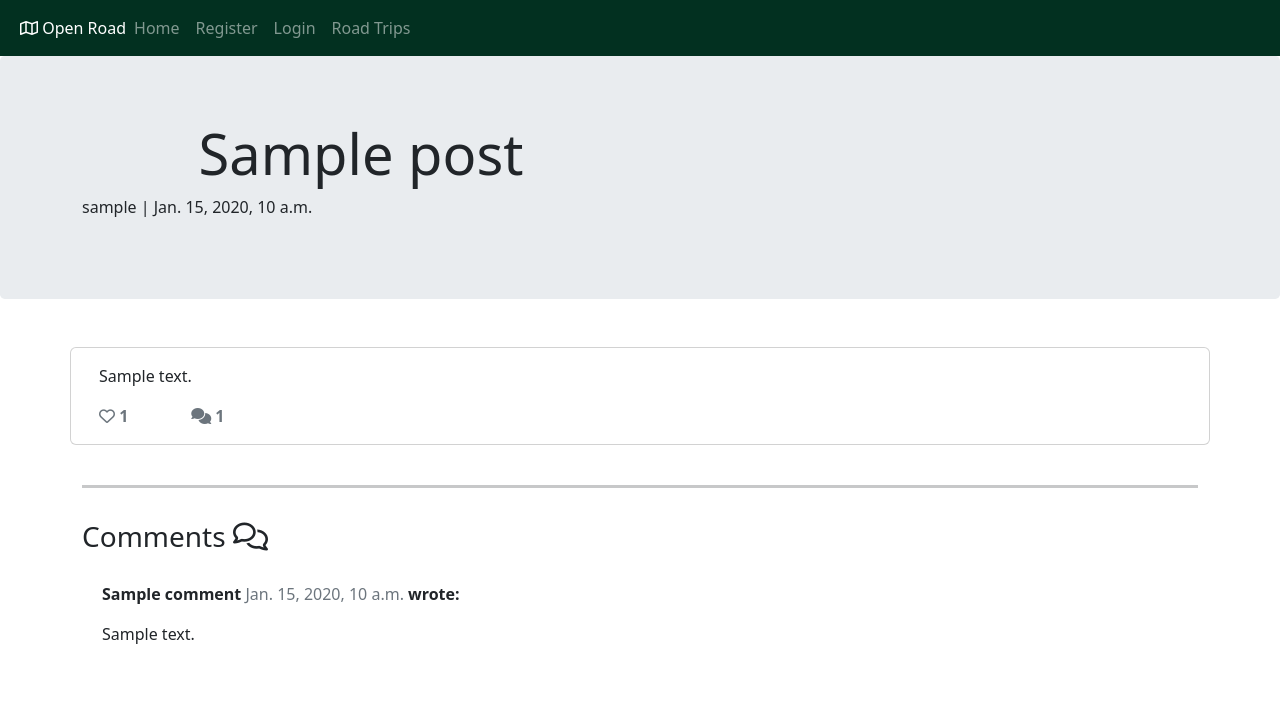
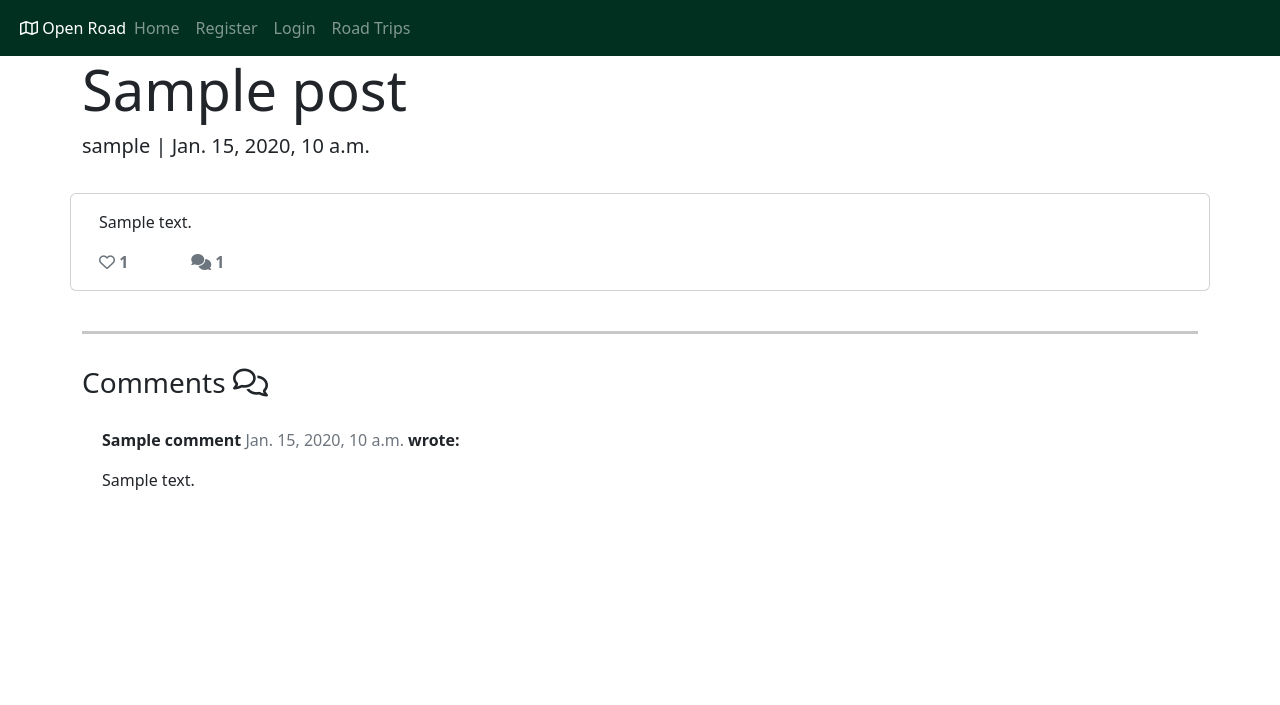
Before and after one commit to Megwana/open_road, a Django app: a page that uses templates/post_detail.html in a window 1280 px wide. Shown: the top 705 px of the page. Run offline with Django 3.2, Linux system fonts and the light colour scheme; tables that the repository leaves empty hold one stand-in row (values such as "Sample post"); some libraries are stand-ins or nearby versions.

Commit message:
Update: adjusted text alignment on post detail page

```diff
--- a/templates/post_detail.html
+++ b/templates/post_detail.html
@@ -2,16 +2,16 @@
 {% block content %}
 {% load crispy_forms_tags %}
 
-<div class="jumbotron">
-    <div class="container">
-        <div class="row g-0">
+<header class="masthead">
+    <div class="container h-100">
+        <div class="row h-100 align-items-center">
             <div class="col-md-6 jumbotron-text">
                 <!-- Post title goes in these h1 tags -->
-                <h1 class="post-title display-4">{{ post.title }}</h1>
+                <h1 class="post-title display-4 text-justify">{{ post.title }}</h1>
                 <!-- Post author goes before the | the post's created date goes after -->
-                <p class="post-subtitle">{{ post.author }} | {{ post.created_on }}</p>
+                <p class="post-subtitle lead text-justify">{{ post.author }} | {{ post.created_on }}</p>
             </div>
-            <div class="d-none d-md-block col-md-6 jumbotron-image">
+            <div class=" col-md-6 jumbotron-image">
                 <!-- The featured image URL goes in the src attribute -->
                 {% if "placeholder" in post.featured_image.url %}
                 <img src="https://codeinstitute.s3.amazonaws.com/fullstack/blog/default.jpg" width="100%">
@@ -21,7 +21,7 @@
             </div>
         </div>
     </div>
-</div>
+</header>
 <div class="container">
     <div class="row">
         <div class="col card mb-4  mt-3 left  top">
```
